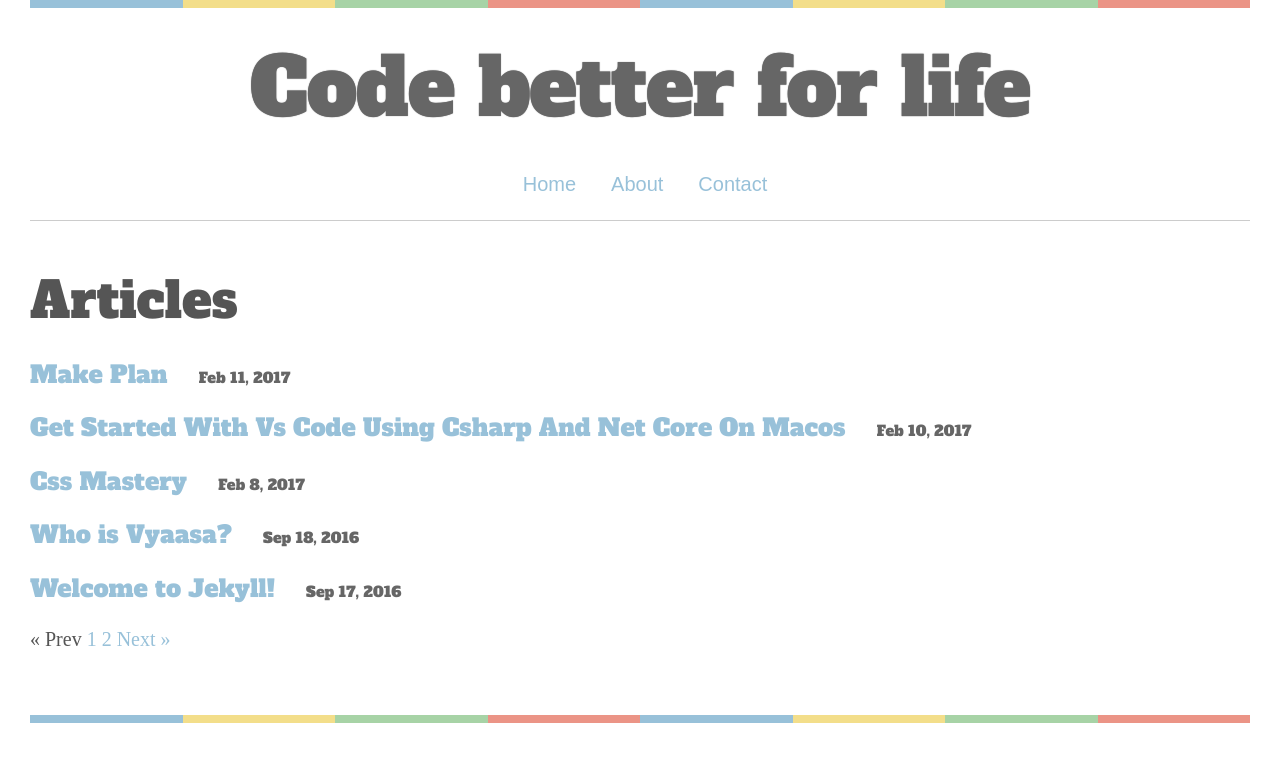
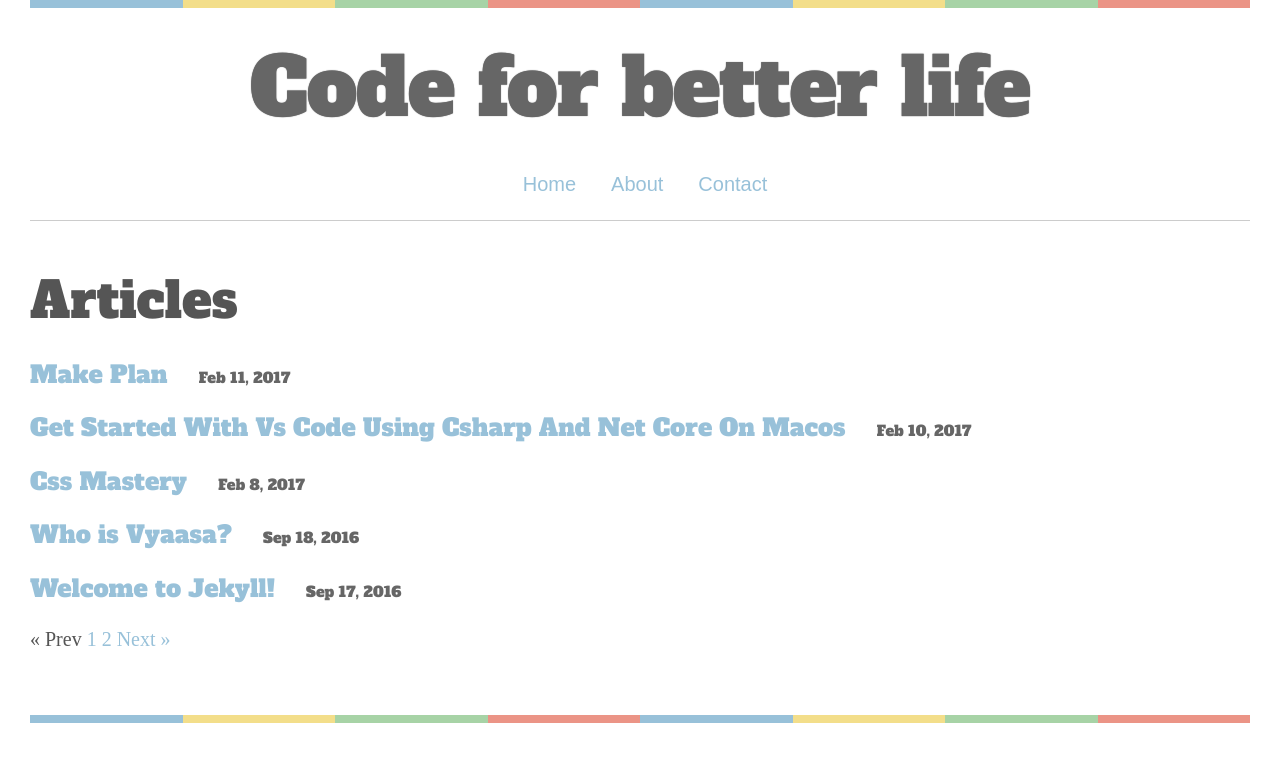
Before and after one commit to YYvanYang/yyvanyang.github.io, a Jekyll site: the page built from index.html, in a window 1280 px wide. Shown: the top 762 px of the page. Built offline with Jekyll 4.4.1, drawn with Linux system fonts in a browser that asks for light colours; some web fonts are replaced; the list of posts is cut into pages by our own code.

```diff
--- a/_config.yml
+++ b/_config.yml
@@ -6,7 +6,7 @@
 # 'jekyll serve'. If you change this file, please restart the server process.
 
 # Site settings
-title: "Code better for life"
+title: "Code for better life"
 title-font-size: '4em' # a provision to adjust the size of your title. If it is too long then do resize to a smaller value. By default it will be 4em.
 
 email: zjlgdx@gmail.com
```
